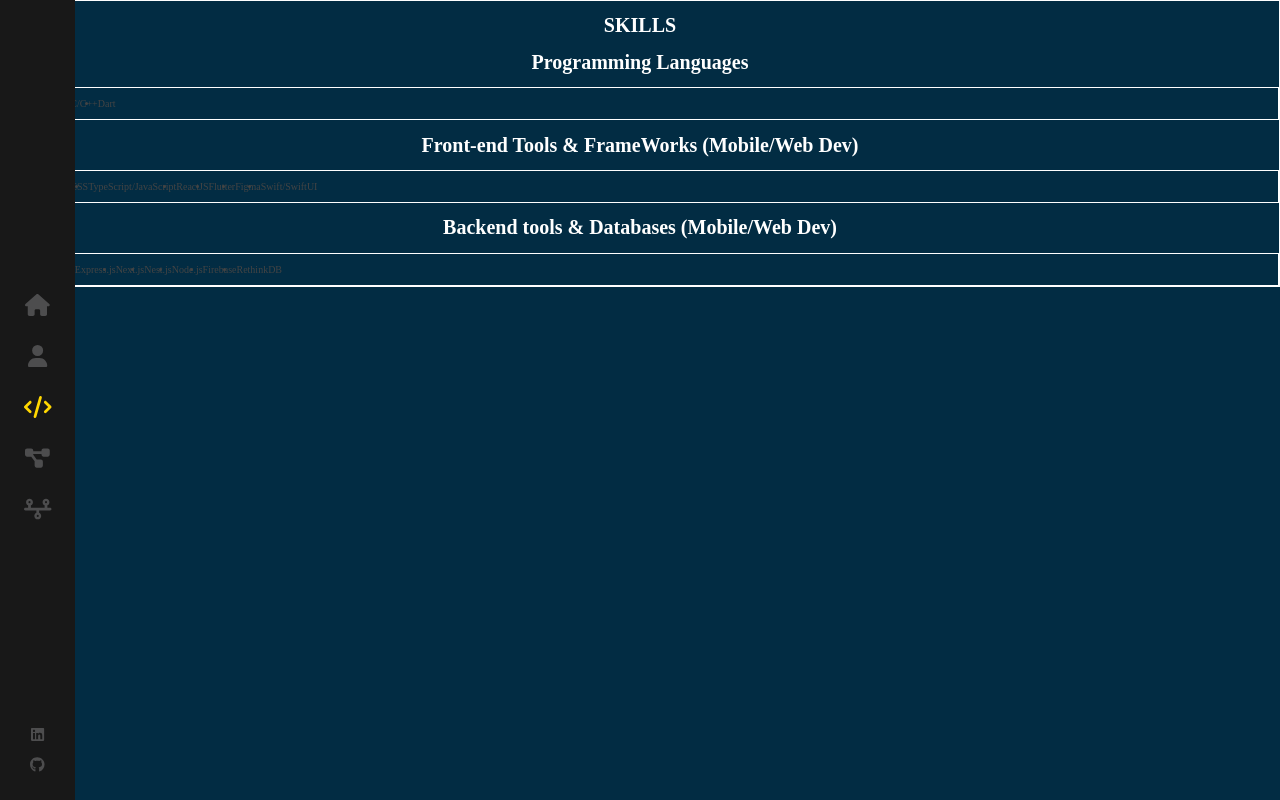
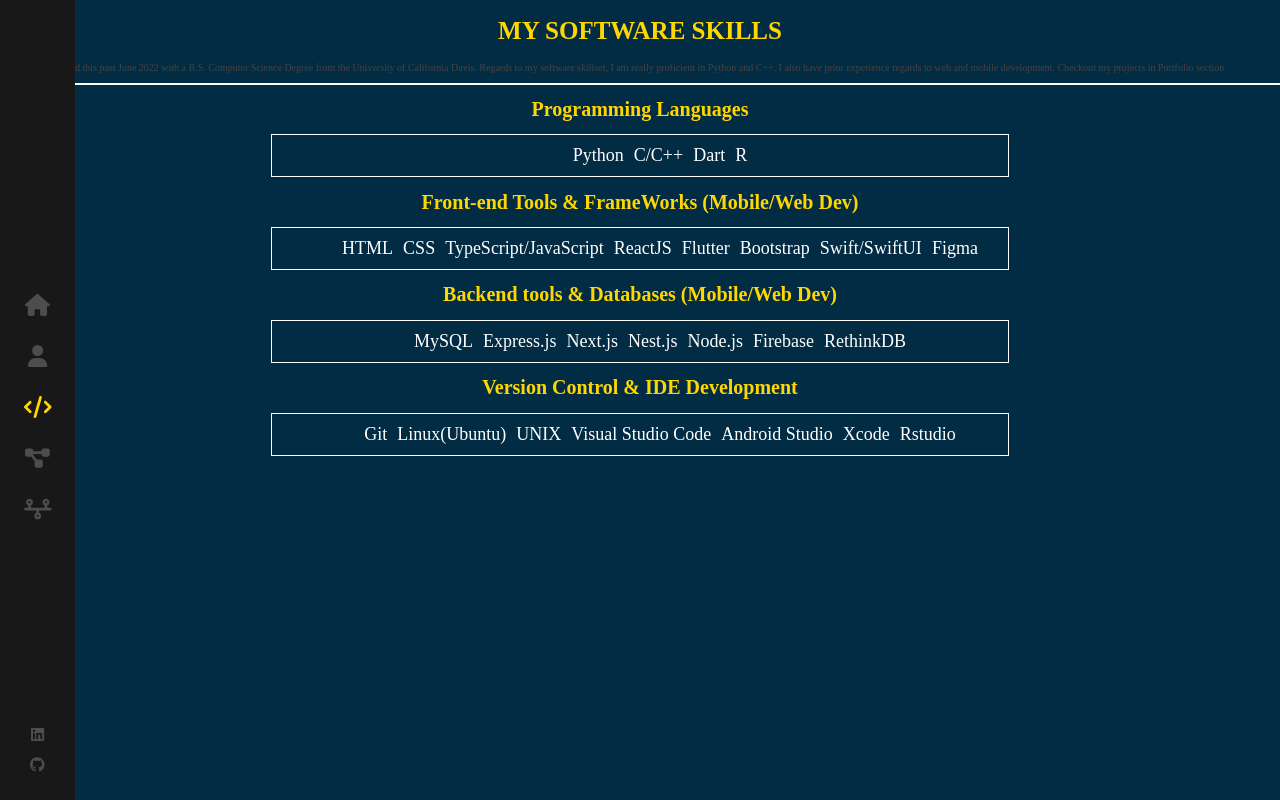
Before and after one commit to ronvic12/ronvicWebsite.github.io, a React (Create React App) app: page /skills in a window 1280 px wide. Built offline with nearby package versions, Linux system fonts and the light colour scheme.

Commit message:
added summary

```diff
--- a/src/components/Skills/index.js
+++ b/src/components/Skills/index.js
@@ -9,8 +9,17 @@
 import { FontAwesomeIcon } from "@fortawesome/react-fontawesome";
 const Skills = () => {
   return (
+    <>
+    <h1 id ="title">MY SOFTWARE SKILLS</h1>
+    <div>
+      <p>
+        I recently graduated this past June 2022 with a B.S. Computer Science Degree from the University of California Davis.
+        Regards to my software skillset, I am really proficient in Python and C++. I also have prior experience regards to web and mobile development.
+        Checkout my projects in Portfolio section
+      </p>
+    </div>
   <div className="skills-page">
-    <h1>SKILLS</h1>
+
 
     <h1>Programming Languages</h1>
     <div className="programming">
@@ -18,6 +27,7 @@
       <li>Python</li>
       <li>C/C++</li>
       <li>Dart</li>
+      <li>R</li>
     </ul>
     </div>
     <h1>Front-end Tools & FrameWorks (Mobile/Web Dev)</h1>
@@ -28,8 +38,9 @@
       <li>TypeScript/JavaScript</li>
       <li>ReactJS</li>
       <li>Flutter</li>
+      <li>Bootstrap</li>
+      <li>Swift/SwiftUI</li>
       <li>Figma</li>
-      <li>Swift/SwiftUI</li>
     </ul>
     </div>
     <h1>Backend tools & Databases (Mobile/Web Dev)</h1>
@@ -44,8 +55,21 @@
       <li>RethinkDB</li>
     </ul>
     </div>
+    <h1>Version Control & IDE Development</h1>
+    <div className="programming">
+    <ul id = "types">
+      <li>Git</li>
+      <li>Linux(Ubuntu)</li>
+      <li>UNIX</li>
+      <li>Visual Studio Code</li>
+      <li>Android Studio</li>
+      <li>Xcode</li>
+      <li>Rstudio</li>
+    </ul>
+    </div>
 
     </div>
+    </>
   );
 };
 
--- a/src/components/Skills/index.scss
+++ b/src/components/Skills/index.scss
@@ -1,16 +1,29 @@
 .skills-page{
-    border: 1px solid #fff;
+    border-top: 2px solid #fff;
     h1{
         text-align: center;
-        color: #fff;
+        color: #ffd700;
     }
+
 }
-
+#title{
+    text-align: center;
+    color: #ffd700;
+    font-size:25px;
+}
 .programming{
     border: 1px solid #fff;
+   display : table;
+   margin: 0 auto;
+}
+ ul#types{
     text-align: center;
-    #types{
-        display: flex;
-        flex-direction: row;
+    min-width: 696px;
+	list-style: none;
     }
-}
+    ul#types li{
+        display: inline;
+        padding: 5px;
+        color: #fff;
+        font-size: 18px;
+    }
```
Also changed, not shown: src/components/Projects/index.scss (+1 -11 lines).
